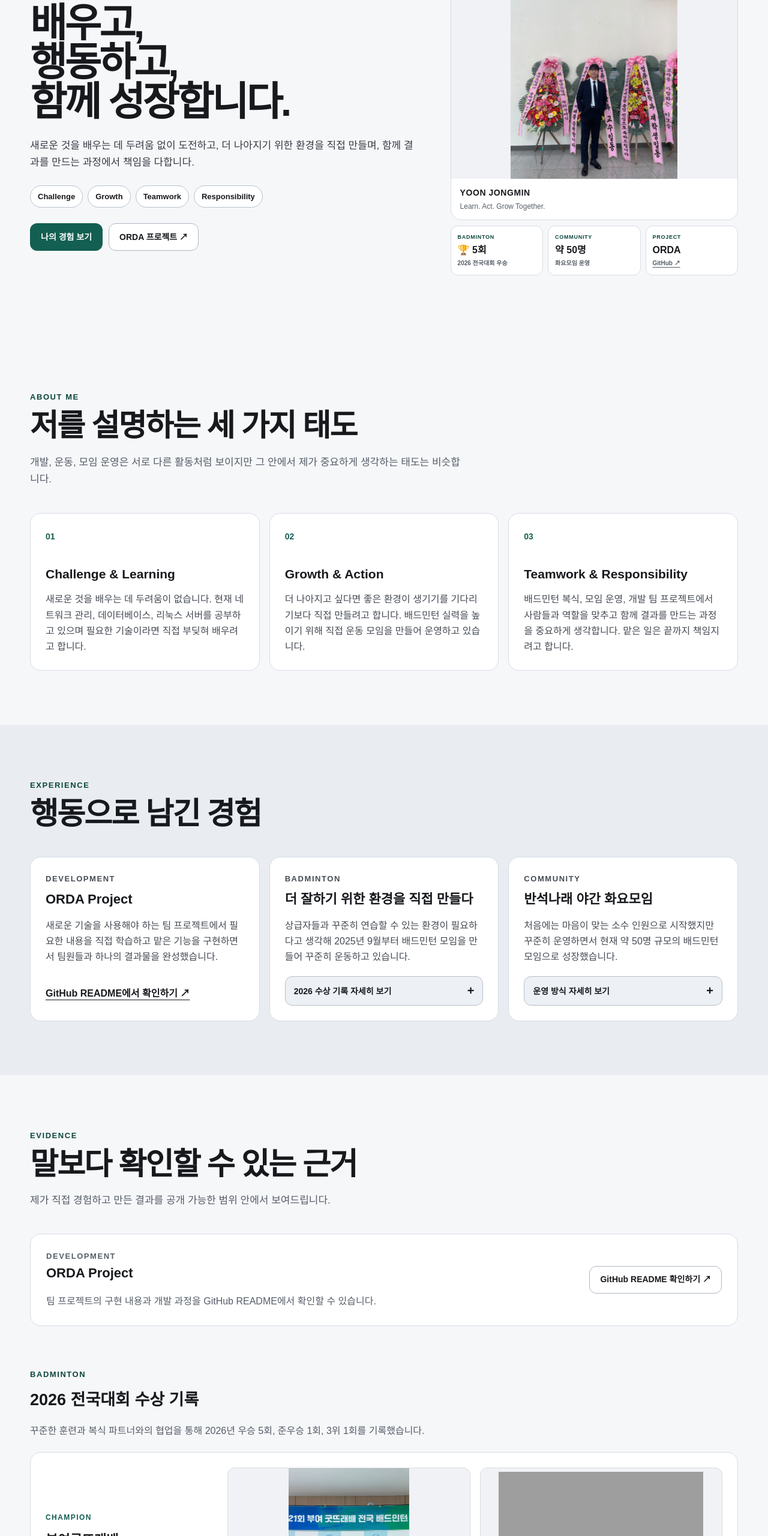
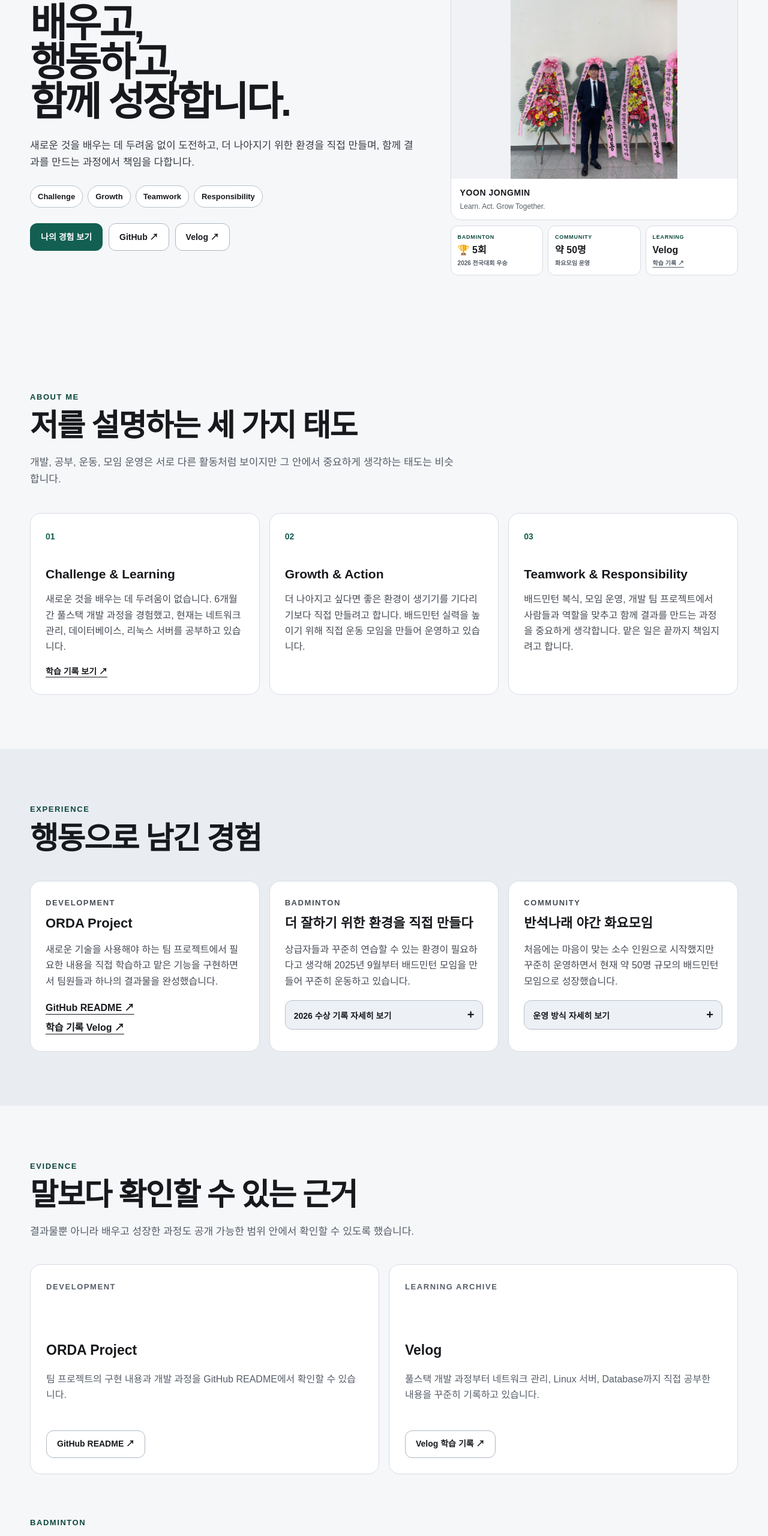
Before and after one commit to yxh750501-sys/passkey-profile-t08, a plain HTML site: page index.html in a window 1280 px wide. Shown: the part 240-2800 px from the top of the page at 60% size. Drawn offline with Linux system fonts and the light colour scheme; grey boxes are pictures that could not be loaded.

Commit message:
add velog learning archive

```diff
--- a/index.html
+++ b/index.html
@@ -3,38 +3,65 @@
 
 <head>
     <meta charset="UTF-8">
-    <meta name="viewport" content="width=device-width, initial-scale=1.0">
+
+    <meta
+            name="viewport"
+            content="width=device-width, initial-scale=1.0"
+    >
 
     <meta
             name="description"
             content="배우고, 행동하고, 함께 성장하는 윤종민의 개인 소개 페이지"
     >
 
-    <title>윤종민 | Learn. Act. Grow Together.</title>
+    <title>
+        윤종민 | Learn. Act. Grow Together.
+    </title>
 
     <link rel="stylesheet" href="style.css">
 </head>
 
+
 <body>
 
-<a class="skip-link" href="#main">
+
+<a
+        class="skip-link"
+        href="#main"
+>
     본문 바로가기
 </a>
 
+
+<!-- =========================
+     HEADER
+========================= -->
 
 <header class="header">
 
     <div class="container nav">
 
-        <a href="#top" class="logo">
+        <a
+                href="#top"
+                class="logo"
+        >
             YOON JONGMIN
         </a>
 
+
         <nav aria-label="주요 메뉴">
 
-            <a href="#about">About</a>
-            <a href="#experience">Experience</a>
-            <a href="#evidence">Evidence</a>
+            <a href="#about">
+                About
+            </a>
+
+            <a href="#experience">
+                Experience
+            </a>
+
+            <a href="#evidence">
+                Evidence
+            </a>
 
             <a
                     href="https://github.com/Leeeydia/orda-backend"
@@ -44,6 +71,14 @@
                 GitHub ↗
             </a>
 
+            <a
+                    href="https://velog.io/@yxh750507/posts"
+                    target="_blank"
+                    rel="noopener noreferrer"
+            >
+                Velog ↗
+            </a>
+
         </nav>
 
     </div>
@@ -51,27 +86,36 @@
 </header>
 
 
+
 <main id="main">
 
 
-    <!-- HERO -->
+    <!-- =========================
+         HERO
+    ========================= -->
 
-    <section class="hero" id="top">
+    <section
+            class="hero"
+            id="top"
+    >
 
         <div class="container hero-layout">
 
 
+            <!-- 왼쪽 소개 -->
             <div class="hero-text">
 
                 <p class="small-title">
                     HELLO, I'M YOON JONGMIN
                 </p>
 
+
                 <h1>
                     배우고,<br>
                     행동하고,<br>
                     함께 성장합니다.
                 </h1>
+
 
                 <p class="hero-description">
 
@@ -104,13 +148,24 @@
                         나의 경험 보기
                     </a>
 
+
                     <a
                             href="https://github.com/Leeeydia/orda-backend"
                             target="_blank"
                             rel="noopener noreferrer"
                             class="button secondary"
                     >
-                        ORDA 프로젝트 ↗
+                        GitHub ↗
+                    </a>
+
+
+                    <a
+                            href="https://velog.io/@yxh750507/posts"
+                            target="_blank"
+                            rel="noopener noreferrer"
+                            class="button secondary"
+                    >
+                        Velog ↗
                     </a>
 
                 </div>
@@ -119,9 +174,9 @@
 
 
 
-            <!-- 프로필 -->
+            <!-- 오른쪽 프로필 -->
+            <div class="hero-profile">
 
-            <div class="hero-profile">
 
                 <div class="profile-card">
 
@@ -130,6 +185,7 @@
                             alt="윤종민 프로필 사진"
                             class="profile-image"
                     >
+
 
                     <div class="profile-caption">
 
@@ -144,6 +200,7 @@
                     </div>
 
                 </div>
+
 
 
                 <div class="hero-summary">
@@ -186,19 +243,19 @@
                     <div class="hero-summary-item">
 
                         <span class="summary-label">
-                            PROJECT
+                            LEARNING
                         </span>
 
                         <strong>
-                            ORDA
+                            Velog
                         </strong>
 
                         <a
-                                href="https://github.com/Leeeydia/orda-backend"
+                                href="https://velog.io/@yxh750507/posts"
                                 target="_blank"
                                 rel="noopener noreferrer"
                         >
-                            GitHub ↗
+                            학습 기록 ↗
                         </a>
 
                     </div>
@@ -215,31 +272,41 @@
 
 
 
-    <!-- ABOUT -->
+    <!-- =========================
+         ABOUT
+    ========================= -->
 
-    <section class="section" id="about">
+    <section
+            class="section"
+            id="about"
+    >
 
         <div class="container">
+
 
             <p class="section-label">
                 ABOUT ME
             </p>
 
+
             <h2>
                 저를 설명하는 세 가지 태도
             </h2>
 
+
             <p class="section-description">
 
-                개발, 운동, 모임 운영은 서로 다른 활동처럼 보이지만
-                그 안에서 제가 중요하게 생각하는 태도는 비슷합니다.
+                개발, 공부, 운동, 모임 운영은 서로 다른 활동처럼 보이지만
+                그 안에서 중요하게 생각하는 태도는 비슷합니다.
 
             </p>
+
 
 
             <div class="about-grid">
 
 
+                <!-- 01 -->
                 <article class="about-card">
 
                     <span class="number">
@@ -253,16 +320,26 @@
                     <p>
 
                         새로운 것을 배우는 데 두려움이 없습니다.
-                        현재 네트워크 관리, 데이터베이스,
-                        리눅스 서버를 공부하고 있으며
-                        필요한 기술이라면 직접 부딪혀 배우려고 합니다.
+                        6개월간 풀스택 개발 과정을 경험했고,
+                        현재는 네트워크 관리, 데이터베이스,
+                        리눅스 서버를 공부하고 있습니다.
 
                     </p>
+
+                    <a
+                            href="https://velog.io/@yxh750507/posts"
+                            target="_blank"
+                            rel="noopener noreferrer"
+                            class="card-link"
+                    >
+                        학습 기록 보기 ↗
+                    </a>
 
                 </article>
 
 
 
+                <!-- 02 -->
                 <article class="about-card">
 
                     <span class="number">
@@ -286,6 +363,7 @@
 
 
 
+                <!-- 03 -->
                 <article class="about-card">
 
                     <span class="number">
@@ -316,26 +394,33 @@
 
 
 
-    <!-- EXPERIENCE -->
+    <!-- =========================
+         EXPERIENCE
+    ========================= -->
 
-    <section class="section gray" id="experience">
+    <section
+            class="section gray"
+            id="experience"
+    >
 
         <div class="container">
+
 
             <p class="section-label">
                 EXPERIENCE
             </p>
+
 
             <h2>
                 행동으로 남긴 경험
             </h2>
 
 
+
             <div class="experience-grid">
 
 
-                <!-- 개발 -->
-
+                <!-- DEVELOPMENT -->
                 <article class="experience-card">
 
                     <p class="card-label">
@@ -355,21 +440,34 @@
 
                     </p>
 
+
+                    <div class="experience-links">
+
                         <a
                                 href="https://github.com/Leeeydia/orda-backend"
                                 target="_blank"
                                 rel="noopener noreferrer"
                                 class="text-link"
                         >
-                        GitHub README에서 확인하기 ↗
+                            GitHub README ↗
                         </a>
+
+                        <a
+                                href="https://velog.io/@yxh750507/posts"
+                                target="_blank"
+                                rel="noopener noreferrer"
+                                class="text-link"
+                        >
+                            학습 기록 Velog ↗
+                        </a>
+
+                    </div>
 
                 </article>
 
 
 
-                <!-- 배드민턴 -->
-
+                <!-- BADMINTON -->
                 <article class="experience-card">
 
                     <p class="card-label">
@@ -398,7 +496,9 @@
 
                         2026 수상 기록 자세히 보기
 
-                        <span aria-hidden="true">+</span>
+                        <span aria-hidden="true">
+                            +
+                        </span>
 
                     </button>
 
@@ -449,8 +549,7 @@
 
 
 
-                <!-- 모임 운영 -->
-
+                <!-- COMMUNITY -->
                 <article class="experience-card">
 
                     <p class="card-label">
@@ -479,7 +578,9 @@
 
                         운영 방식 자세히 보기
 
-                        <span aria-hidden="true">+</span>
+                        <span aria-hidden="true">
+                            +
+                        </span>
 
                     </button>
 
@@ -518,6 +619,7 @@
 
                         </ul>
 
+
                         <p>
 
                             2025년 9월 모임 개설 이후
@@ -538,34 +640,43 @@
 
 
 
-    <!-- EVIDENCE -->
+    <!-- =========================
+         EVIDENCE
+    ========================= -->
 
-    <section class="section" id="evidence">
+    <section
+            class="section"
+            id="evidence"
+    >
 
         <div class="container">
+
 
             <p class="section-label">
                 EVIDENCE
             </p>
 
+
             <h2>
                 말보다 확인할 수 있는 근거
             </h2>
 
+
             <p class="section-description">
 
-                제가 직접 경험하고 만든 결과를
-                공개 가능한 범위 안에서 보여드립니다.
+                결과물뿐 아니라 배우고 성장한 과정도
+                공개 가능한 범위 안에서 확인할 수 있도록 했습니다.
 
             </p>
 
 
 
-            <!-- ORDA -->
+            <!-- DEVELOPMENT / LEARNING -->
 
-            <article class="project-evidence">
+            <div class="development-evidence-grid">
 
-                <div>
+
+                <article class="development-evidence-card">
 
                     <p class="card-label">
                         DEVELOPMENT
@@ -582,23 +693,55 @@
 
                     </p>
 
-                </div>
-
-
                     <a
                             href="https://github.com/Leeeydia/orda-backend"
                             target="_blank"
                             rel="noopener noreferrer"
                             class="button secondary"
                     >
-                    GitHub README 확인하기 ↗
+                        GitHub README ↗
                     </a>
 
                 </article>
 
 
 
-            <!-- 배드민턴 제목 -->
+                <article class="development-evidence-card">
+
+                    <p class="card-label">
+                        LEARNING ARCHIVE
+                    </p>
+
+                    <h3>
+                        Velog
+                    </h3>
+
+                    <p>
+
+                        풀스택 개발 과정부터
+                        네트워크 관리, Linux 서버,
+                        Database까지 직접 공부한 내용을
+                        꾸준히 기록하고 있습니다.
+
+                    </p>
+
+                    <a
+                            href="https://velog.io/@yxh750507/posts"
+                            target="_blank"
+                            rel="noopener noreferrer"
+                            class="button secondary"
+                    >
+                        Velog 학습 기록 ↗
+                    </a>
+
+                </article>
+
+
+            </div>
+
+
+
+            <!-- BADMINTON -->
 
             <div class="evidence-heading">
 
@@ -752,10 +895,9 @@
 
 
 
-            <!-- 모임 운영 -->
+            <!-- COMMUNITY -->
 
             <article class="community-evidence">
-
 
                 <div class="community-text">
 
@@ -809,6 +951,7 @@
 </main>
 
 
+
 <footer class="footer">
 
     <div class="container footer-content">
@@ -817,9 +960,25 @@
             © 2026 Yoon Jongmin
         </p>
 
-        <p>
-            Learn. Act. Grow Together.
-        </p>
+        <div class="footer-links">
+
+            <a
+                    href="https://github.com/Leeeydia/orda-backend"
+                    target="_blank"
+                    rel="noopener noreferrer"
+            >
+                GitHub
+            </a>
+
+            <a
+                    href="https://velog.io/@yxh750507/posts"
+                    target="_blank"
+                    rel="noopener noreferrer"
+            >
+                Velog
+            </a>
+
+        </div>
 
     </div>
 
--- a/style.css
+++ b/style.css
@@ -48,6 +48,7 @@ body {
 
 img {
     display: block;
+
     max-width: 100%;
 }
 
@@ -196,7 +197,7 @@ button:focus-visible {
 
     align-items: center;
 
-    gap: 24px;
+    gap: 22px;
 }
 
 .nav nav a {
@@ -208,6 +209,7 @@ button:focus-visible {
 
 .nav nav a:hover {
     text-decoration: underline;
+
     text-underline-offset: 5px;
 }
 
@@ -322,12 +324,6 @@ button:focus-visible {
     border-radius: 18px;
 }
 
-
-/*
-   중요:
-   cover가 아니라 contain 사용
-   → 머리부터 발끝까지 원본 전체 표시
-*/
 .profile-image {
     width: 100%;
     height: 370px;
@@ -519,6 +515,17 @@ button:focus-visible {
     color: #454b54;
 }
 
+.card-link {
+    display: inline-block;
+
+    margin-top: 16px;
+
+    font-size: 14px;
+    font-weight: 900;
+
+    text-underline-offset: 4px;
+}
+
 
 /* =========================
    EXPERIENCE
@@ -559,11 +566,19 @@ button:focus-visible {
     color: #454b54;
 }
 
-.text-link {
-    display: inline-block;
+.experience-links {
+    display: flex;
+
+    flex-direction: column;
+
+    align-items: flex-start;
+
+    gap: 7px;
 
     margin-top: 18px;
+}
 
+.text-link {
     font-weight: 900;
 
     text-underline-offset: 5px;
@@ -637,19 +652,21 @@ button:focus-visible {
 
 
 /* =========================
-   PROJECT EVIDENCE
+   DEVELOPMENT EVIDENCE
 ========================= */
 
-.project-evidence {
+.development-evidence-grid {
+    display: grid;
+
+    grid-template-columns:
+            repeat(2, minmax(0, 1fr));
+
+    gap: 16px;
+
     margin-top: 40px;
+}
 
-    display: flex;
-
-    align-items: center;
-    justify-content: space-between;
-
-    gap: 30px;
-
+.development-evidence-card {
     padding: 26px;
 
     background: var(--white);
@@ -659,14 +676,16 @@ button:focus-visible {
     border-radius: 18px;
 }
 
-.project-evidence h3 {
+.development-evidence-card h3 {
     margin: 0 0 8px;
 
-    font-size: 22px;
+    font-size: 23px;
 }
 
-.project-evidence p {
-    margin-bottom: 0;
+.development-evidence-card p {
+    min-height: 80px;
+
+    margin-bottom: 18px;
 
     color: var(--sub-text);
 }
@@ -678,6 +697,7 @@ button:focus-visible {
 
 .evidence-heading {
     margin-top: 70px;
+
     margin-bottom: 22px;
 }
 
@@ -695,7 +715,7 @@ button:focus-visible {
 
 
 /* =========================
-   COMPETITION CARD
+   COMPETITION
 ========================= */
 
 .competition-card {
@@ -775,11 +795,6 @@ button:focus-visible {
     min-width: 0;
 }
 
-
-/*
-   여기 역시 cover 제거
-   → 사진 전체가 보이도록 함
-*/
 .competition-images img {
     width: 100%;
     height: 270px;
@@ -794,17 +809,7 @@ button:focus-visible {
     border-radius: 12px;
 }
 
-
-/* 현장 사진도 전체 표시 */
-.competition-photo {
-    object-fit: contain;
-}
-
-
-/* 증빙/대진표도 전체 표시 */
 .competition-document {
-    object-fit: contain;
-
     padding: 6px;
 }
 
@@ -814,7 +819,6 @@ button:focus-visible {
     color: var(--sub-text);
 
     font-size: 13px;
-
     font-weight: 700;
 
     text-align: center;
@@ -867,9 +871,9 @@ button:focus-visible {
 
     object-fit: contain;
 
+    border: 1px solid var(--line);
+
     border-radius: 12px;
-
-    border: 1px solid var(--line);
 }
 
 
@@ -898,6 +902,18 @@ button:focus-visible {
 
 .footer-content p {
     margin: 0;
+}
+
+.footer-links {
+    display: flex;
+
+    gap: 18px;
+}
+
+.footer-links a {
+    font-weight: 800;
+
+    text-underline-offset: 4px;
 }
 
 
@@ -939,10 +955,12 @@ button:focus-visible {
 
 @media (max-width: 780px) {
 
-    .project-evidence {
-        align-items: flex-start;
+    .development-evidence-grid {
+        grid-template-columns: 1fr;
+    }
 
-        flex-direction: column;
+    .development-evidence-card p {
+        min-height: auto;
     }
 
     .competition-card {
```
Lines whose indentation alone changed are shown as unchanged.
